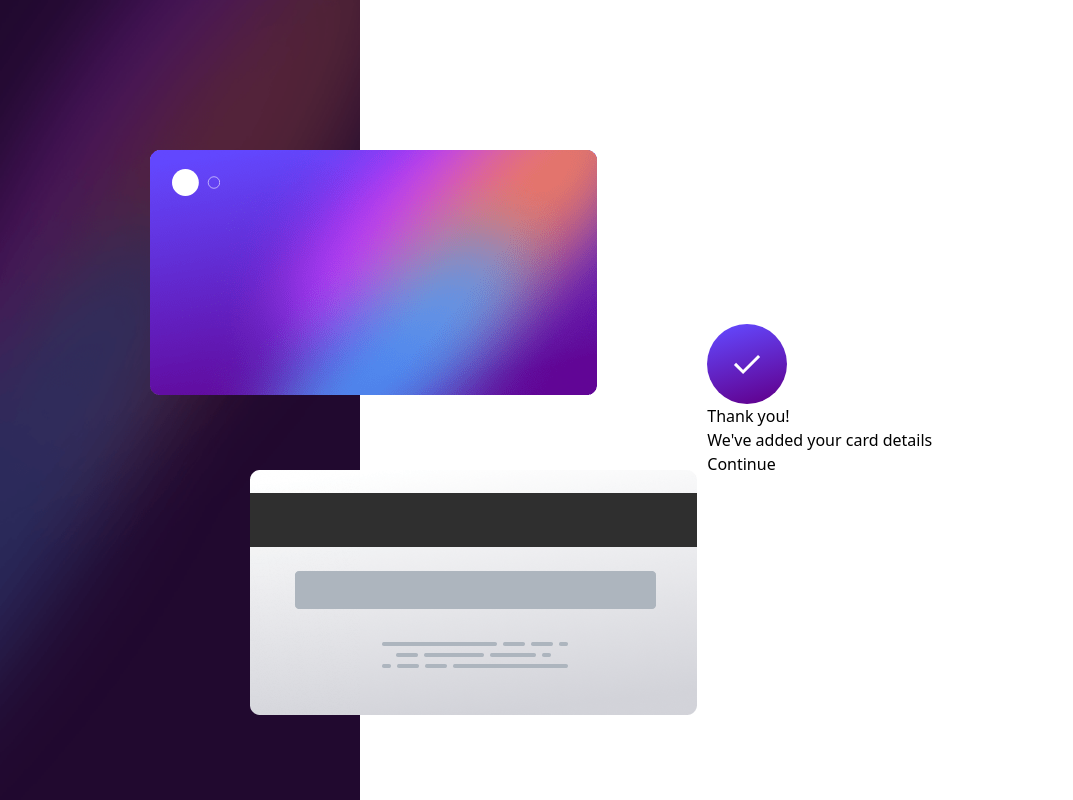
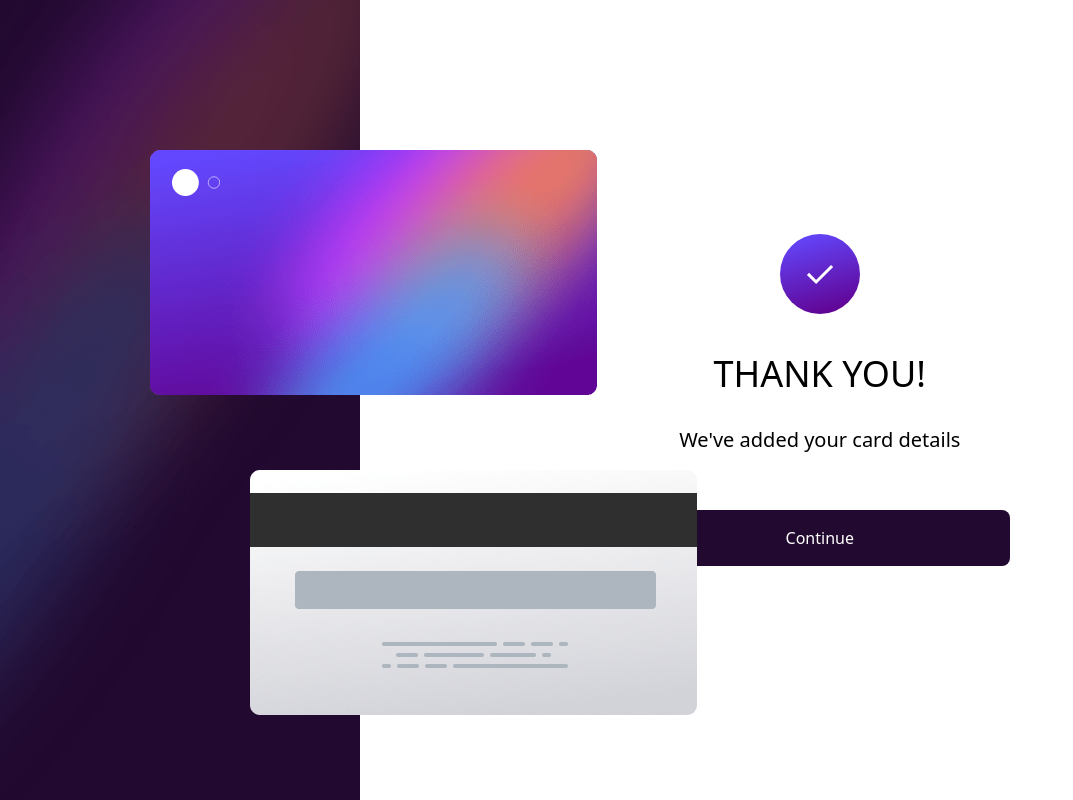
Before and after one commit to sonicnos/interactive-card-details-form-main-vite, a React (Vite) app: page / in a window 1280 px wide. Shown: the whole page, without its empty margins (0-1073 px from the left). Built offline with nearby package versions, Linux system fonts and the light colour scheme.

Commit message:
made thank you component

```diff
--- a/src/components/Button.jsx
+++ b/src/components/Button.jsx
@@ -1,6 +1,6 @@
 import React from "react";
 
-const Button = ({ className }) => {
+const Button = ({ className, children }) => {
   return (
     <button
       className={className}
@@ -9,7 +9,7 @@ const Button = ({ className }) => {
         console.log("btn click");
       }}
     >
-      Confirm
+      {children}
     </button>
   );
 };
--- a/src/components/Complete.jsx
+++ b/src/components/Complete.jsx
@@ -1,12 +1,19 @@
 import React from "react";
+import Button from "./Button";
 
 const Complete = () => {
   return (
-    <div>
-      <img src="../../public/icon-complete.svg" alt="icon-complete" />
-      <h1>Thank you!</h1>
-      <h3>We've added your card details</h3>
-      <button>Continue</button>
+    <div className="w-[380px] flex flex-col items-center">
+      <img
+        className="h-20 w-20 mb-10"
+        src="../../public/icon-complete.svg"
+        alt="icon-complete"
+      />
+      <h1 className="mb-8 uppercase text-4xl">Thank you!</h1>
+      <h3 className="mb-14 text-xl">We've added your card details</h3>
+      <Button className="h-14 w-full bg-[#220930] text-white rounded-lg">
+        Continue
+      </Button>
     </div>
   );
 };
--- a/src/components/Form.jsx
+++ b/src/components/Form.jsx
@@ -21,7 +21,9 @@ const Form = ({ className }) => {
           e.preventDefault();
           console.log("btn click");
         }}
-      />
+      >
+        Confirm
+      </Button>
     </form>
   );
 };
```
